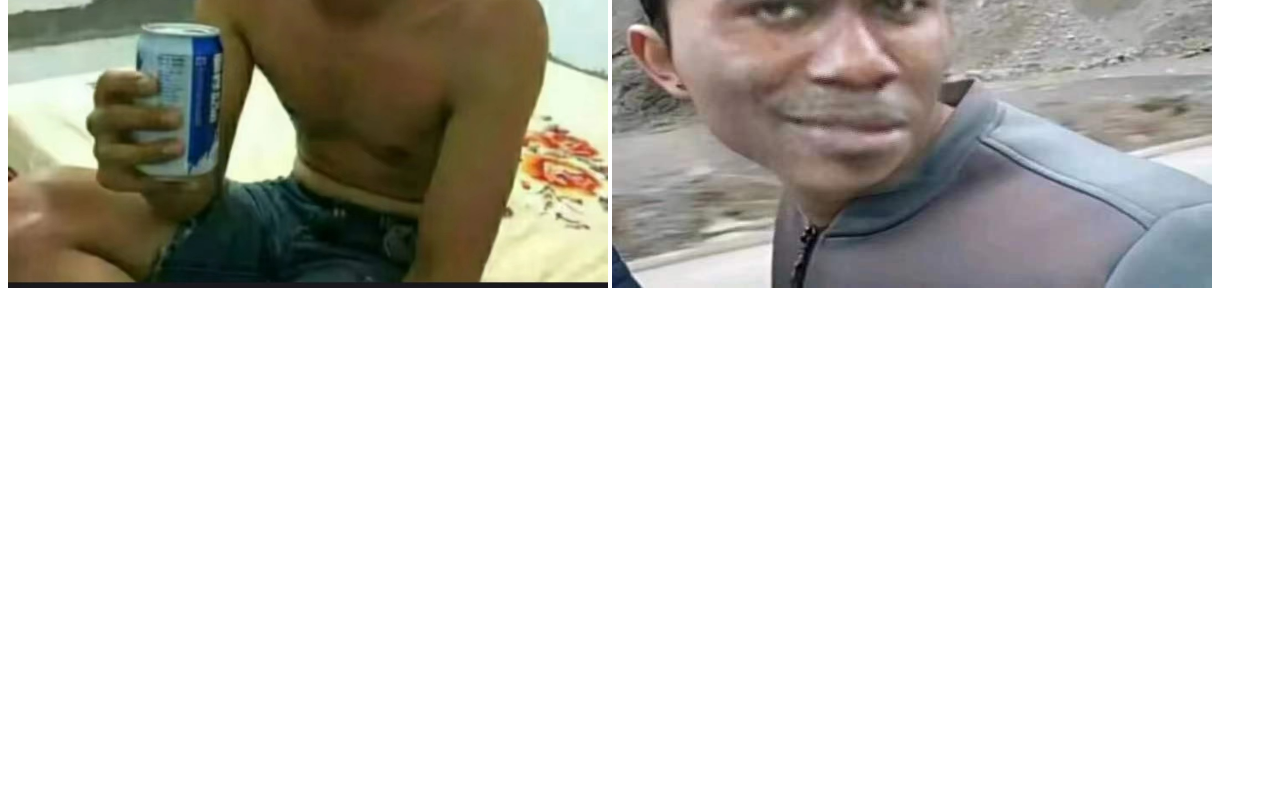
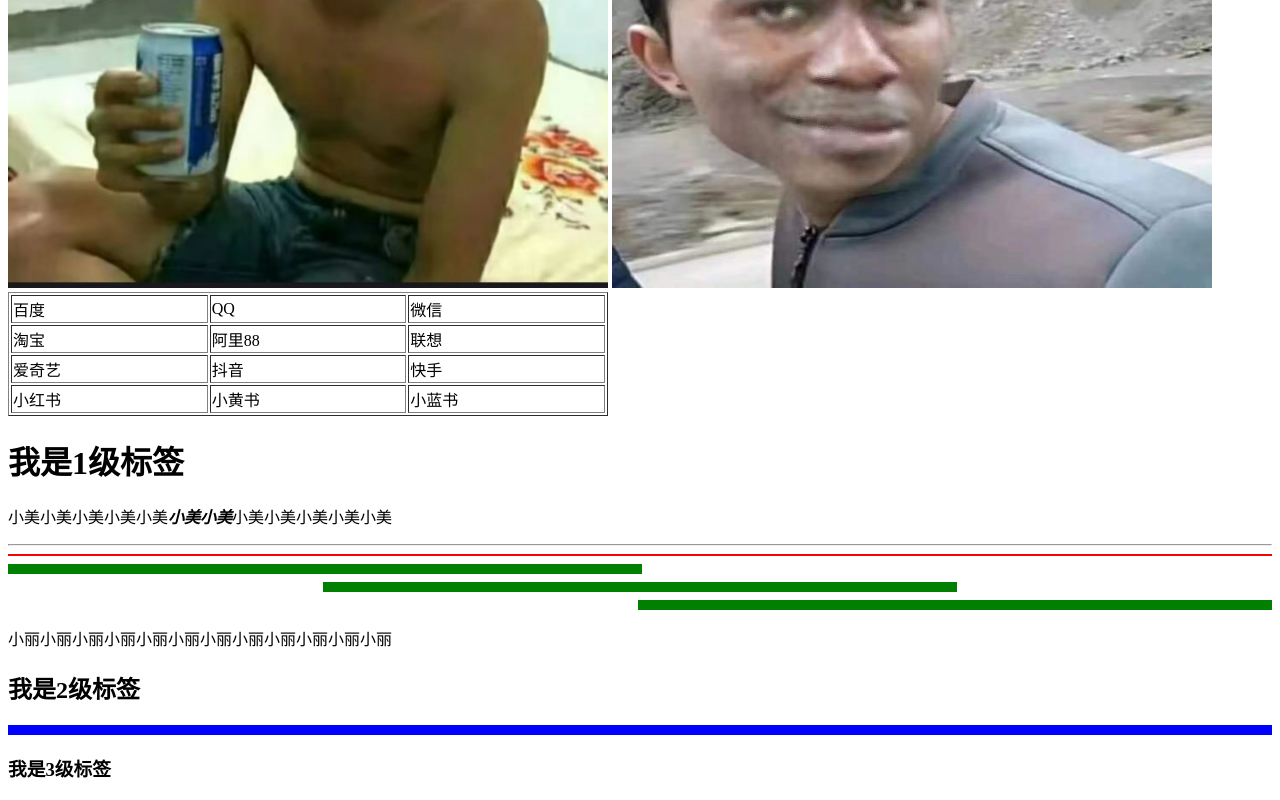
Before and after one commit to 3113375161/wei123, a plain HTML site: page index.html in a window 1280 px wide. Shown: the part 1781-2581 px from the top of the page. Before the commit the page ends 2081 px from the top, so only its background shows below. Drawn offline with Linux system fonts and the light colour scheme.

Commit message:
Update index.html

```diff
--- a/index.html
+++ b/index.html
@@ -1,7 +1,7 @@
 <!DOCTYPE html>
 <html>
 <head>
-<title>金哥网站测试用</title>
+<title>小帅前端测试用</title>
 <style type="text/css">
 .changeColor{
         animation-name: anim1;
@@ -38,7 +38,7 @@
 </head>
 <body>
 	<audio src="./DJ阿金 - 飞一般的节奏 (Remix).mp3" autoplay="autoplay" loop="loop"></audio>
-<div class="changeColor">
+        <div class="changeColor">
 	<font size="8">不需要挽留</font>
         <br>
 	<font size="8">放不下小美</font>
@@ -50,10 +50,43 @@
 	<font size="8">做错就要认，挨打要立正！</font>
 	<br>
 	<font size="8">到达胜利之前，无法回头！</font>
-</div>
+        </div>
 	<font size="8" color="blue">都给我嗨起来！！</font>
 	<img src="./动图.gif" alt="动图" alt="111" width="100%" height="50%">
 	<img src="./微信图片_20230908163119.jpg" alt="动图" width="600" height="600">
 	<img src="./微信图片_20230908172859.jpg" alt="111" width="600" height="600">
+	<table width="600" hight="300" border="1">
+			<tr>
+				<td>百度</td>
+				<td>QQ</td>
+				<td>微信</td>
+			</tr>
+			<tr>
+				<td>淘宝</td>
+				<td>阿里88</td>
+				<td>联想</td>
+			</tr>
+			<tr>
+				<td>爱奇艺</td>
+				<td>抖音</td>
+				<td>快手</td>
+			</tr>
+			<tr>
+				<td>小红书</td>
+				<td>小黄书</td>
+				<td>小蓝书</td>
+			</tr>
+		</table>
+	<h1>我是1级标签</h1>
+		<p>小美小美小美小美小美<b><i>小美小美</i></b>小美小美小美小美小美</p>
+		<hr>
+		<hr color="red">
+		<hr color="green" width="50%" size="10" align="left">
+		<hr color="green" width="50%" size="10" align="centre">
+		<hr color="green" width="50%" size="10" align="right">
+		<p>小丽小丽小丽小丽小丽小丽小丽小丽小丽小丽小丽小丽</p>
+		<h2>我是2级标签</h2>
+		<hr color="blue" size="10">
+		<h3>我是3级标签</h3>
 </body>
 </html>
```
